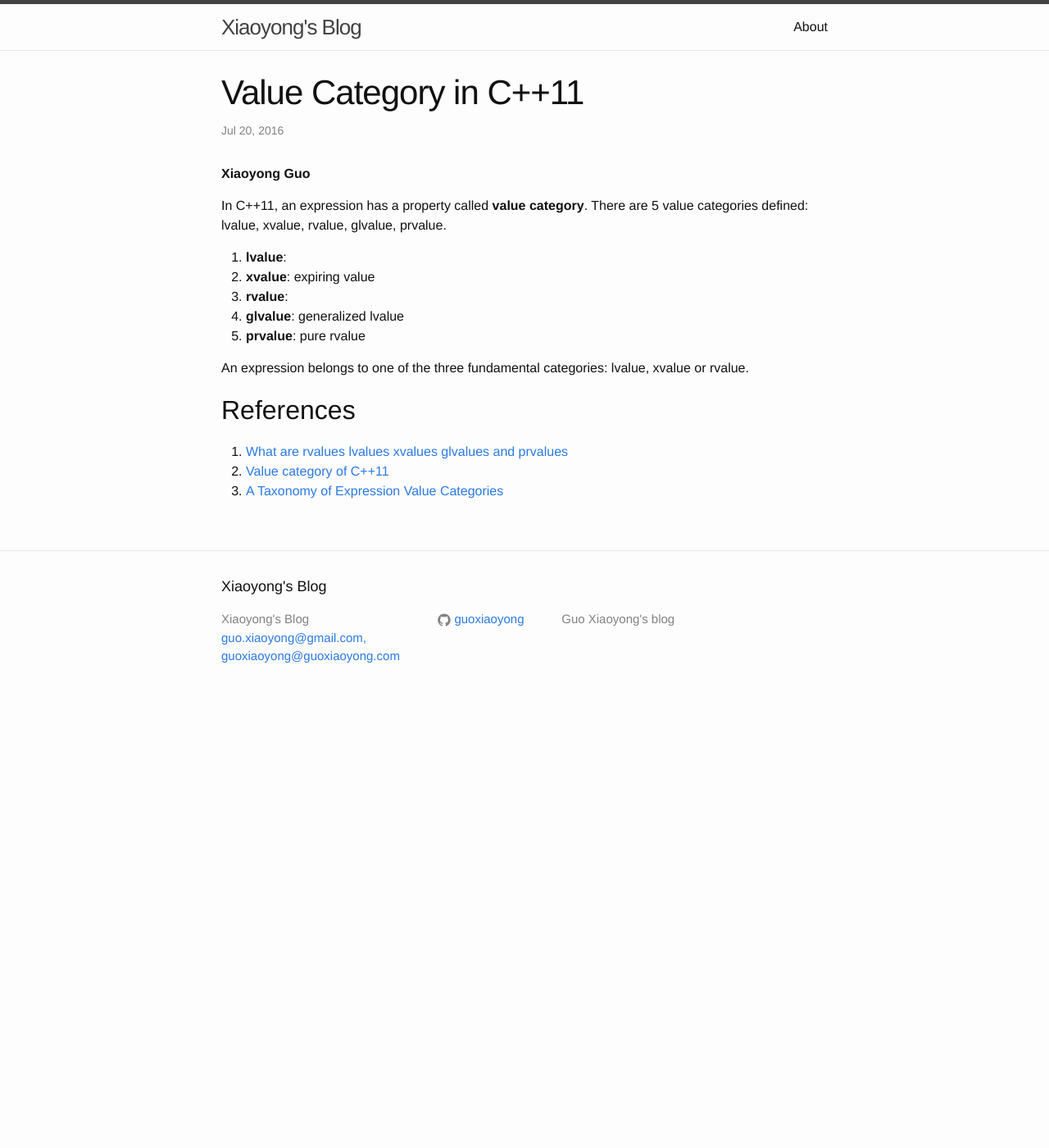
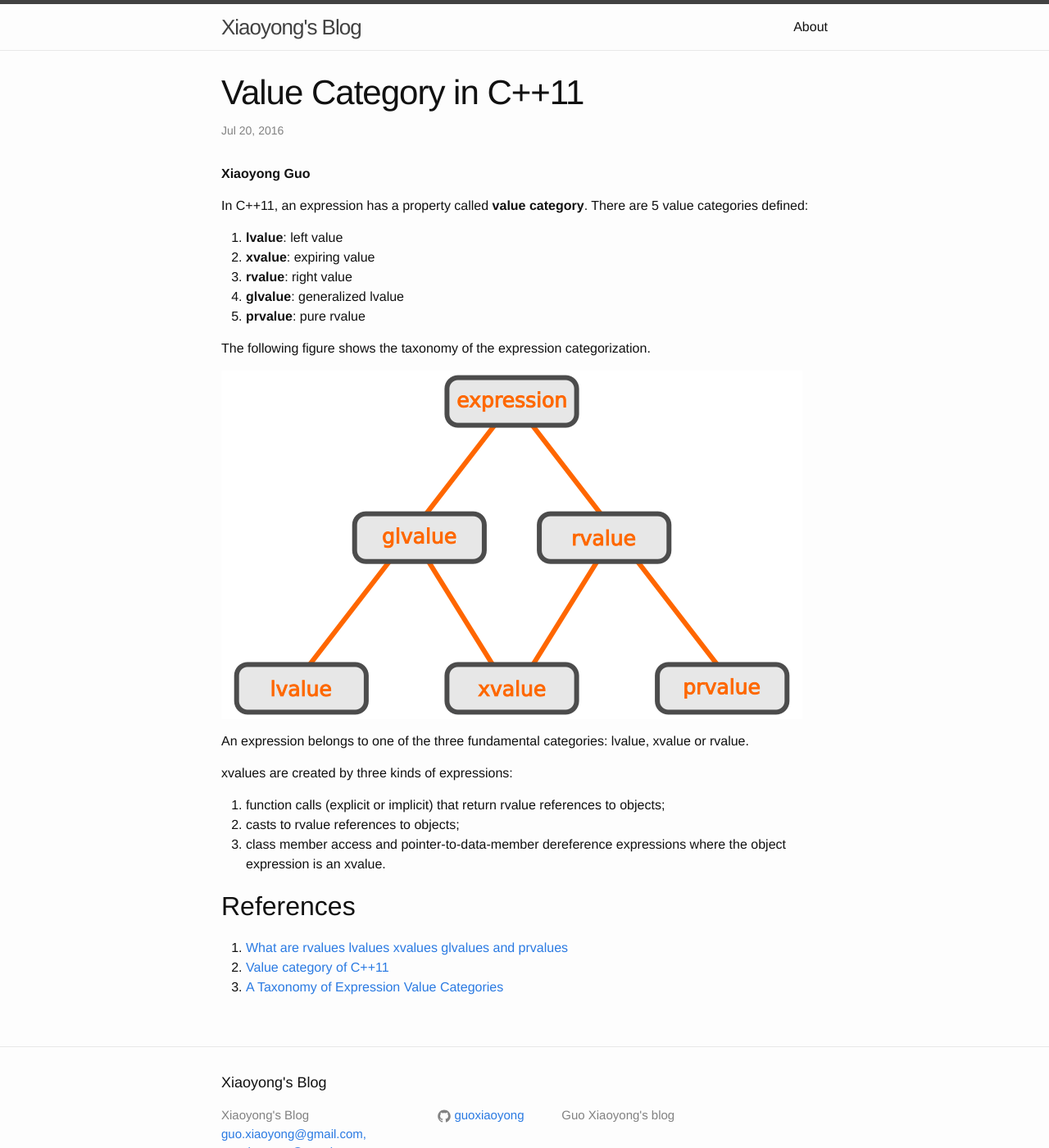
Before and after one commit to guoxiaoyong/guoxiaoyong.github.io, a Jekyll site: the page built from _posts/2016-07-20-value-category-in-c++.md, in a window 1280 px wide and 1400 px high. Shown: the whole window at 82% size. Built offline with Jekyll 4.4.1, drawn with Linux system fonts in a browser that asks for light colours.

Commit message:
modified post

```diff
--- a/_posts/2016-07-20-value-category-in-c++.md
+++ b/_posts/2016-07-20-value-category-in-c++.md
@@ -8,17 +8,25 @@ categories: C++
 **Xiaoyong Guo**
 
 In C++11, an expression has a property called **value category**.
-There are 5 value categories defined: lvalue, xvalue, rvalue, glvalue, prvalue.
+There are 5 value categories defined:
 
-
-1. **lvalue**:
+1. **lvalue**: left value
 2. **xvalue**: expiring value
-3. **rvalue**:
+3. **rvalue**: right value
 4. **glvalue**: generalized lvalue
 5. **prvalue**: pure rvalue
 
+The following figure shows the taxonomy of the expression categorization.
+
+![value category taxonomy](/image/value_category.png)
+
 An expression belongs to one of the three fundamental categories: lvalue, xvalue or rvalue.
 
+xvalues are created by three kinds of expressions:
+
+1. function calls (explicit or implicit) that return rvalue references to objects;
+2. casts to rvalue references to objects;
+3.  class member access and pointer-to-data-member dereference expressions where the object expression is an xvalue.
 
 ## References
 
```
Also changed, not shown: _drafts/2016-07-21-implicit-function-call.md (added, +8 -0 lines), image/value_category.png (added), image/value_category.svg (added), 5 other files.
